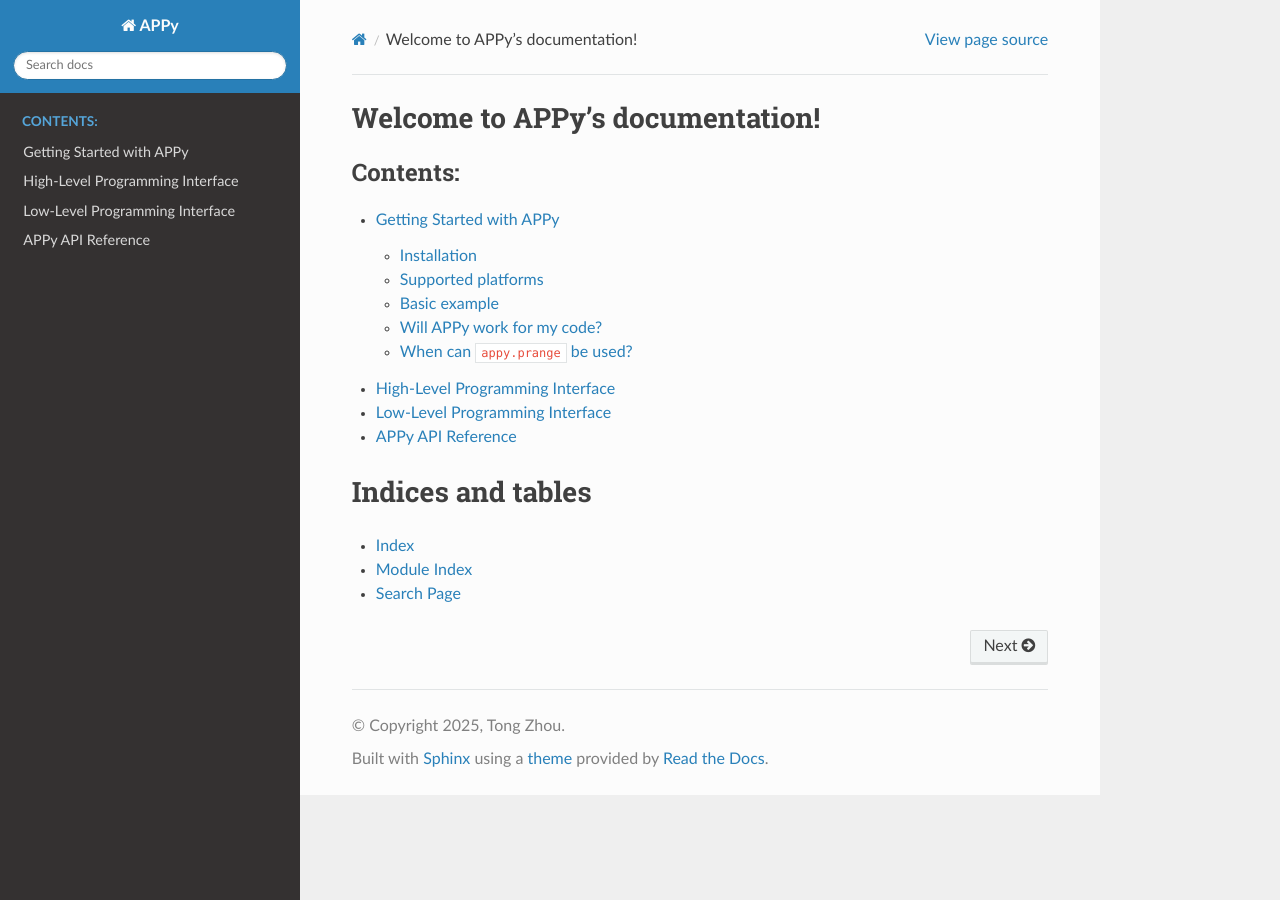
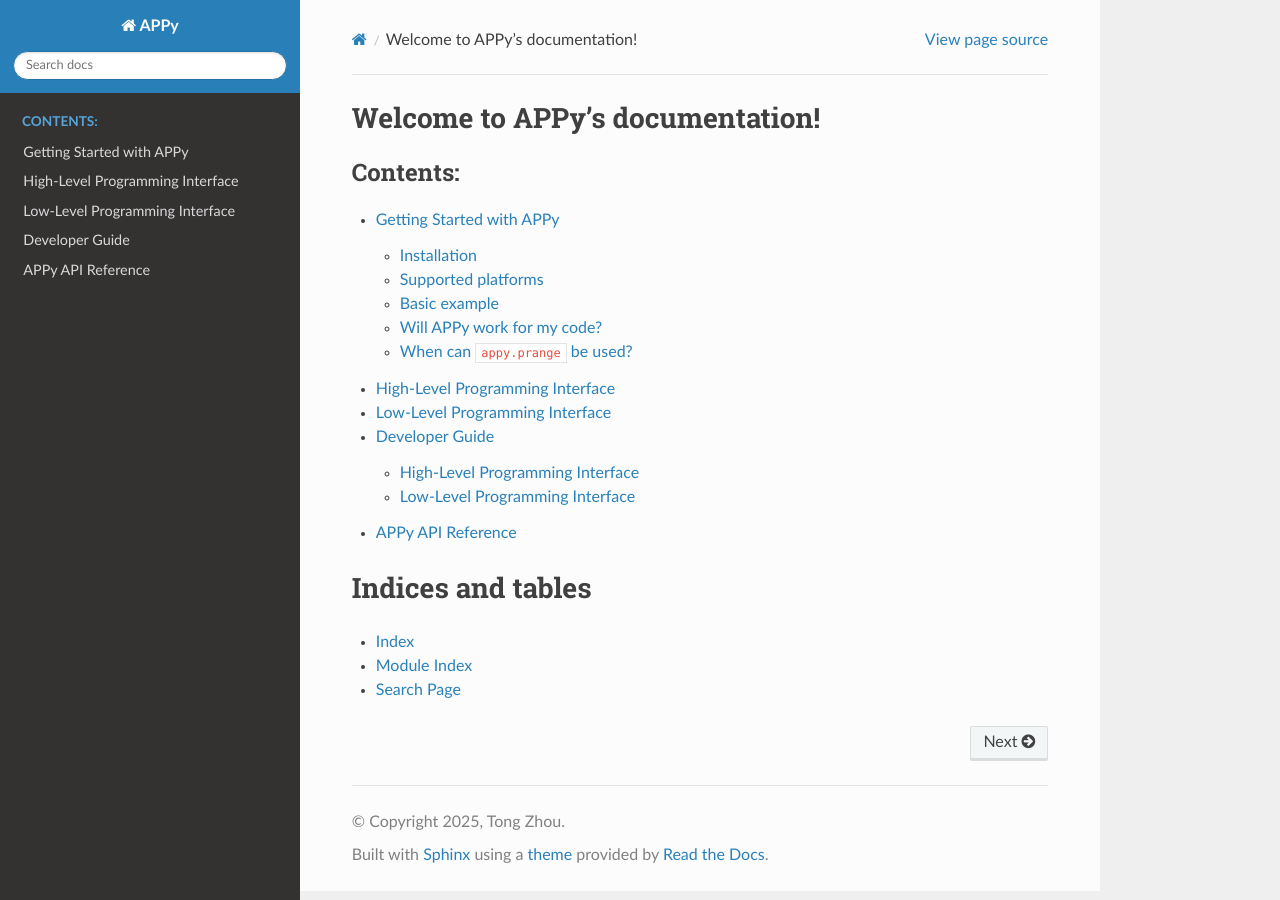
Before and after one commit to habanero-lab/APPy, a Sphinx documentation site: the page built from docs/source/index.rst, in a window 1280 px wide. Built offline with Sphinx 7.4.7 and the Read the Docs theme 3.1.0, drawn with Linux system fonts in a browser that asks for light colours; some of the changed lines change nothing that is shown.

Commit message:
added developer.rst to doc

```diff
--- /dev/null
+++ b/docs/source/developer.rst
@@ -0,0 +1,22 @@
+Developer Guide
+===============
+
+This guide explains how APPy compiler works under the hood.
+
+High-Level Programming Interface
+--------------------------------
+
+APPy's high-level programming interface is a wrapper around the low-level programming interface where
+the compiler performs three key automatic transformations:
+
+1. **Data Movement**: APPy generates code that moves data between the CPU and the GPU automatically around the ``prange`` region.
+
+2. **Reduction Detection**: APPy automatically detects reductions and add corresponding pragma annotations.
+
+3. **Inner Loop Vectorization**: APPy automatically adds the `simd` pragma to innermost loops that can be vectorized.
+
+
+Low-Level Programming Interface
+-------------------------------
+
+APPy utilizes Triton for its backend for low-level programming interface. Please refer to our CC '24 `paper <https://dl.acm.org/doi/pdf/10.1145/3640537.3641575>`_ for more details.
--- a/docs/source/index.rst
+++ b/docs/source/index.rst
@@ -13,6 +13,7 @@
    getting_started
    high-level
    low-level
+   developer
    api
 
 
```
